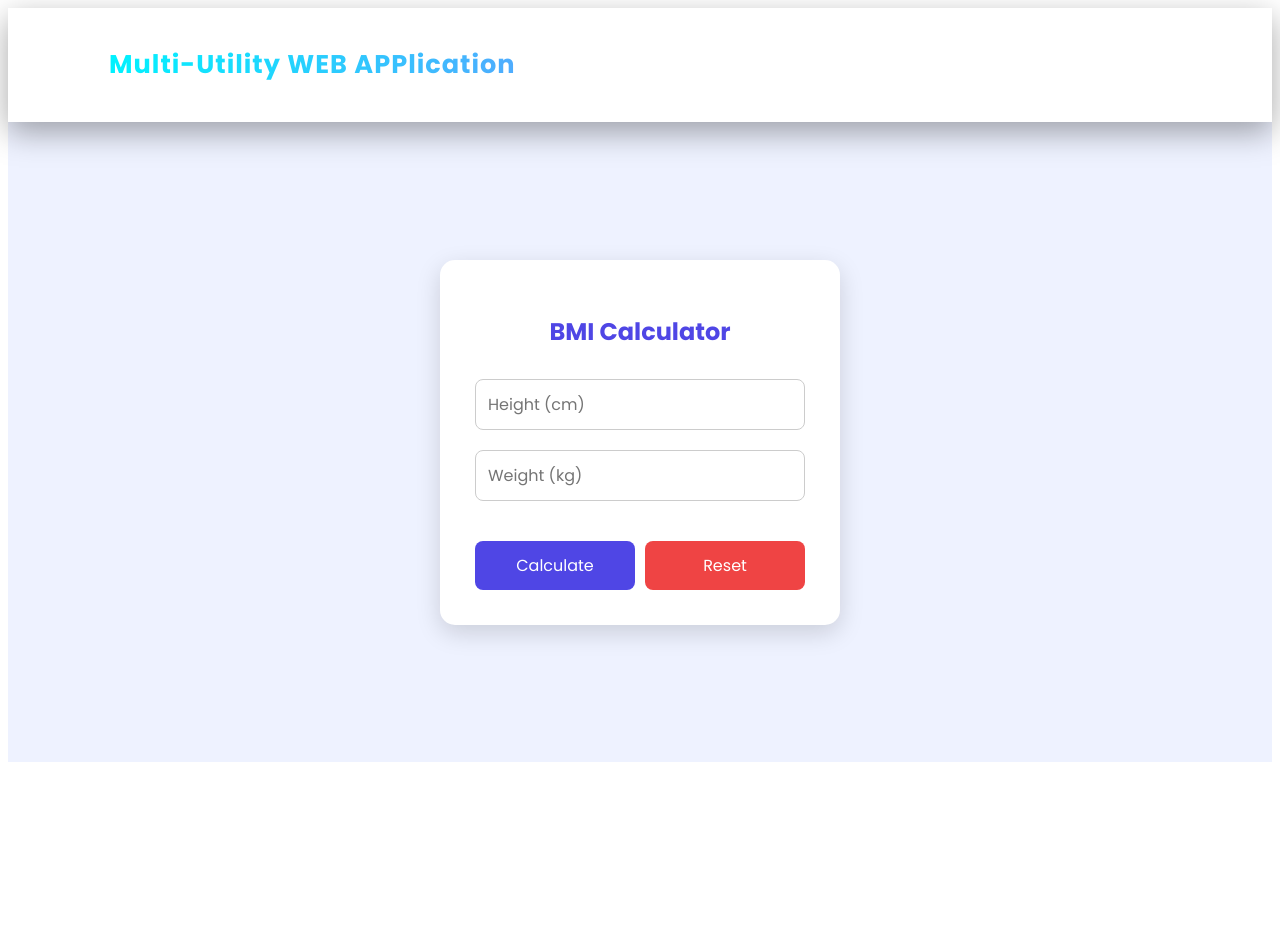
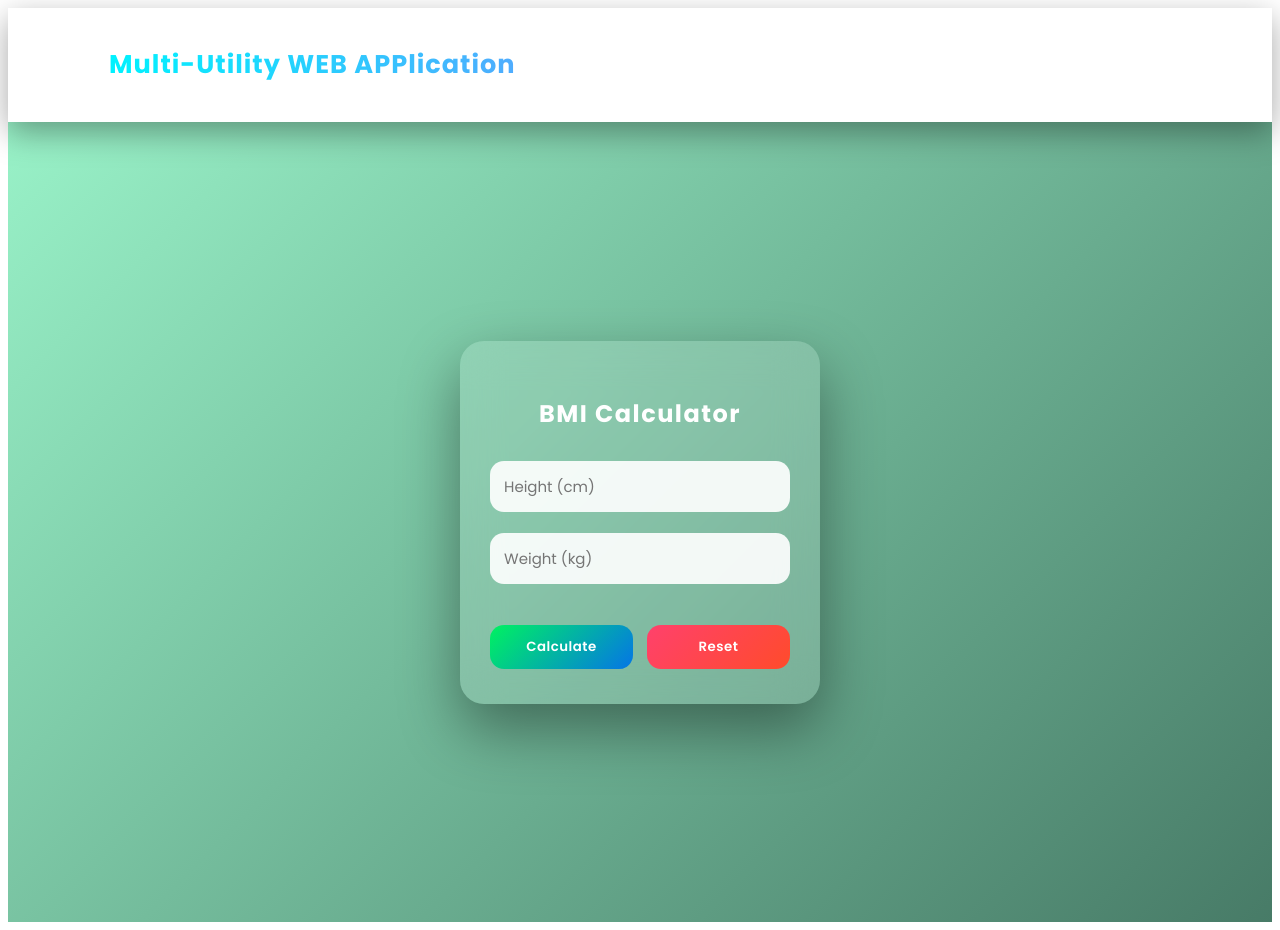
Before and after one commit to Jaysaw/MERN-TASK, a React (Vite) app: page /bmi in a window 1280 px wide. Before the commit the page ends 800 px from the top, so only its background shows below. Built offline with nearby package versions, Linux system fonts and the light colour scheme.

Commit message:
Update BMI.css

```diff
--- a/src/pages/BMI.css
+++ b/src/pages/BMI.css
@@ -1,80 +1,139 @@
 .bmi-page {
-    min-height: 80vh;
+  min-height: 100vh;
   display: flex;
   justify-content: center;
   align-items: center;
-    background: #eef2ff;
-    font-family: Arial, sans-serif;
+  font-family: "Poppins", sans-serif;
+  background: linear-gradient(
+    135deg,
+    #1f4037,
+    #99f2c8,
+    #1f4037
+  );
+  background-size: 300% 300%;
+  animation: bgFlow 10s ease infinite;
 }
 
+@keyframes bgFlow {
+  0% { background-position: 0% 50%; }
+  50% { background-position: 100% 50%; }
+  100% { background-position: 0% 50%; }
+}
+
+
 .bmi-card {
-    background: white;
-    padding: 35px;
-    width: 100%;
-    max-width: 400px;
-    border-radius: 15px;
-    box-shadow: 0 8px 25px rgba(0,0,0,0.15);
+  width: 360px;
+  padding: 35px 30px;
+  border-radius: 24px;
+  background: rgba(255, 255, 255, 0.15);
+  backdrop-filter: blur(20px);
+  box-shadow: 0 25px 60px rgba(0,0,0,0.4);
   text-align: center;
+  color: #fff;
+  animation: cardEnter 0.8s ease;
+}
+
+@keyframes cardEnter {
+  from {
+    opacity: 0;
+    transform: translateY(40px) scale(0.95);
+  }
+  to {
+    opacity: 1;
+    transform: translateY(0) scale(1);
+  }
 }
 
 .bmi-card h2 {
   margin-bottom: 25px;
-    color: #4f46e5;
+  letter-spacing: 1.5px;
 }
+
 
 .bmi-card input {
   width: 100%;
-    padding: 12px;
-    margin-bottom: 15px;
-    border-radius: 8px;
-    border: 1px solid #ccc;
-    font-size: 1rem;
+  margin-bottom: 16px;
+  padding: 14px;
+  border-radius: 14px;
+  border: none;
+  outline: none;
+  font-size: 15px;
+  background: rgba(255,255,255,0.9);
 }
 
-  .bmi-card input:focus {
-    border-color: #4f46e5;
-    outline: none;
-  }
 
 .btn-group {
   display: flex;
-    gap: 10px;
-    justify-content: center;
+  gap: 14px;
   margin-top: 10px;
 }
 
-  .bmi-card button {
+.btn-group button {
   flex: 1;
   padding: 12px;
-    background: #4f46e5;
-    color: white;
+  border-radius: 14px;
   border: none;
-    border-radius: 8px;
   cursor: pointer;
-    font-size: 1rem;
-    transition: 0.3s;
+  font-weight: 600;
+  letter-spacing: 0.5px;
+  background: linear-gradient(135deg, #00f260, #0575e6);
+  color: #fff;
+  transition: 0.3s ease;
 }
 
-  .bmi-card button:hover {
-    background: #3730a3;
+.btn-group button:hover {
+  transform: translateY(-3px) scale(1.05);
+  box-shadow: 0 12px 30px rgba(0,242,96,0.6);
 }
 
-  .bmi-card button.reset {
-    background: #ef4444;
+.btn-group .reset {
+  background: linear-gradient(135deg, #ff416c, #ff4b2b);
 }
 
-  .bmi-card button.reset:hover {
-    background: #b91c1c;
+.btn-group .reset:hover {
+  box-shadow: 0 12px 30px rgba(255,65,108,0.6);
 }
 
+
 .result {
-    margin-top: 25px;
-    padding: 15px;
-    background: #f1f5f9;
-    border-radius: 10px;
+  margin-top: 30px;
+  padding: 18px;
+  border-radius: 18px;
+  background: rgba(0,0,0,0.25);
+  animation: popUp 0.6s ease;
+}
+
+@keyframes popUp {
+  from {
+    opacity: 0;
+    transform: scale(0.85);
+  }
+  to {
+    opacity: 1;
+    transform: scale(1);
+  }
+}
+
+.result h3 {
+  margin-bottom: 10px;
 }
 
 .result span {
-    color: #4f46e5;
-    font-weight: bold;
+  font-size: 26px;
+  color: #00ffcc;
+  text-shadow: 0 0 12px rgba(0,255,204,0.8);
 }
+
+.result p strong {
+  letter-spacing: 1px;
+}
+
+
+.result strong {
+  padding: 6px 12px;
+  border-radius: 12px;
+}
+
+.result strong:contains("Normal") {
+  color: #00ff99;
+}
```
Lines whose indentation alone changed are shown as unchanged.
